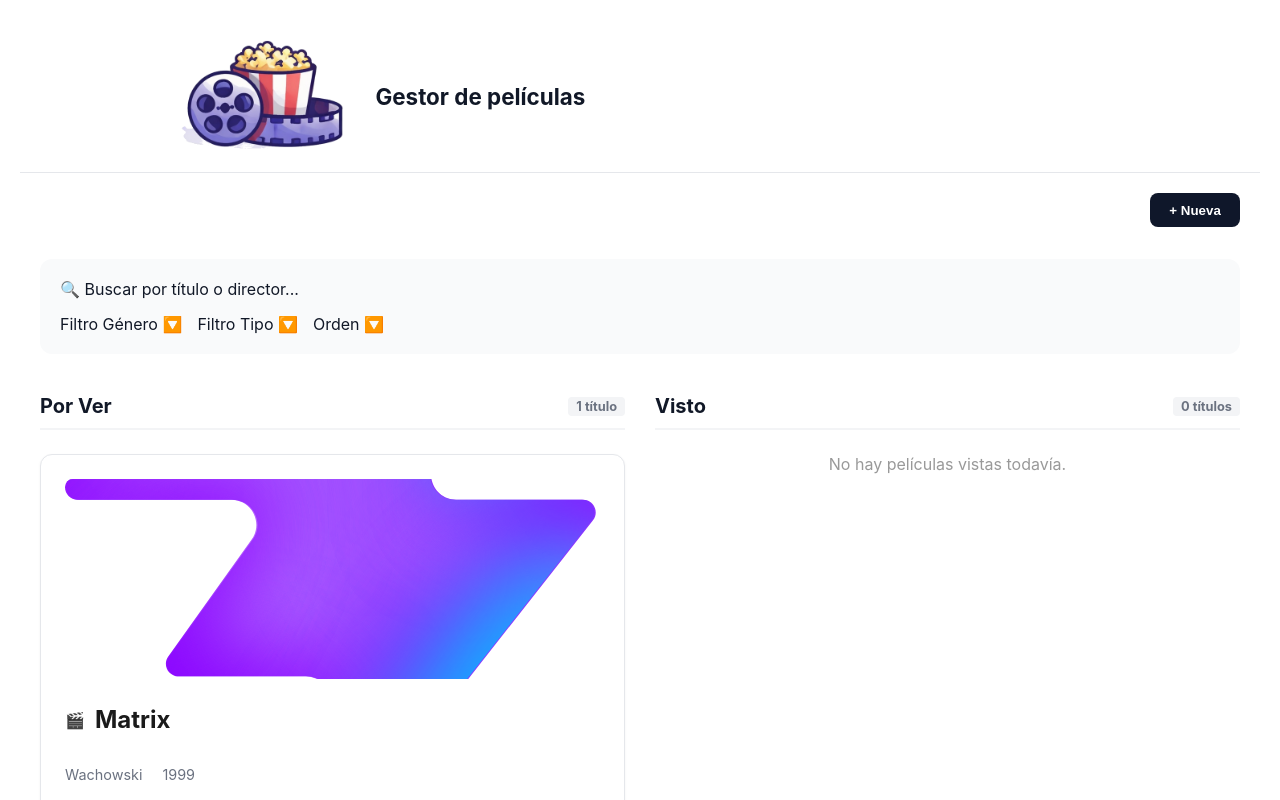
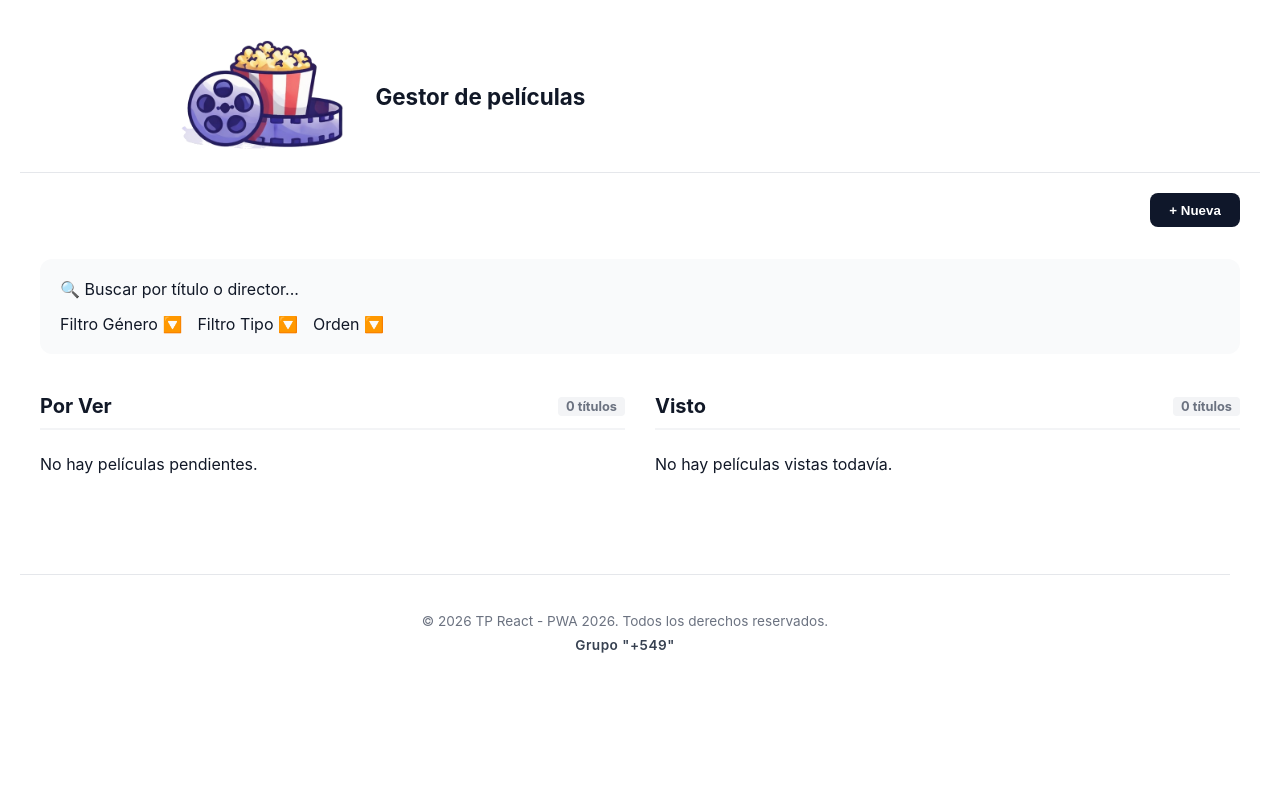
Before and after one commit to sol-bruschi/PWA, a React (Vite) app: page / in a window 1280 px wide. Shown: the top 800 px of the page. Built offline with nearby package versions, Linux system fonts and the light colour scheme.

Commit message:
Configurar el useState para manejar el listado de contenido.

```diff
--- a/src/App.jsx
+++ b/src/App.jsx
@@ -1,3 +1,4 @@
+import { useState, useEffect } from "react";
 import { BrowserRouter, Routes, Route } from "react-router-dom";
 import "./App.css";
 import { Home } from "./Pages/Home/Home";
@@ -7,18 +8,33 @@ import { Header } from "./Components/Header/Header";
 import { Footer } from "./Components/Footer/Footer";
 
 export function App() {
+  const [contenidos, setContenidos] = useState(() => {
+    const almacenados = localStorage.getItem("listado-pwa");
+    return almacenados ? JSON.parse(almacenados) : [];
+  });
+
+  useEffect(() => {
+    localStorage.setItem("listado-pwa", JSON.stringify(contenidos));
+  }, [contenidos]);
+
   return (
     <BrowserRouter>
       <Header />
-      {/* Declaro las rutas */}
       <main>
         <Routes>
-          {/* Route define una ruta específica:
-            path = lo que va en la URL (ej: misitio.com/)
-            element = el componente que se va a mostrar */}
-          <Route path="/" element={<Home />} />
-          <Route path="/create" element={<Create />} />
-          <Route path="/edit/:titulo" element={<Edit />} />
+          {/* PASAMOS LAS PROPS AQUÍ */}
+          <Route
+            path="/"
+            element={<Home contenidos={contenidos} setContenidos={setContenidos} />}
+          />
+          <Route
+            path="/create"
+            element={<Create contenidos={contenidos} setContenidos={setContenidos} />}
+          />
+          <Route
+            path="/edit/:titulo"
+            element={<Edit contenidos={contenidos} setContenidos={setContenidos} />}
+          />
         </Routes>
       </main>
       <Footer />
--- a/src/Pages/Create/Create.jsx
+++ b/src/Pages/Create/Create.jsx
@@ -1,15 +1,27 @@
 import { Formulario } from "./../../Components/Formulario/Formulario";
+import { useNavigate } from "react-router-dom";
 
-export const Create = () => {
-  //para pasarle al form
-  const guardarPelicula = (pelicula) => {
-    console.log("¡Datos recibidos en la página Create!", pelicula);
+export const Create = ({ contenidos, setContenidos }) => {
+  const navigate = useNavigate();
+
+  const guardarPelicula = (datosDelForm) => {
+    const peliculaFinal = {
+      ...datosDelForm,
+      id: Date.now(),
+      visto: false
+    };
+
+    setContenidos(prevContenidos => {
+      const base = Array.isArray(prevContenidos) ? prevContenidos : [];
+      return [...base, peliculaFinal];
+    });
+    navigate("/");
   };
 
   return (
     <div className="home-container">
       <h2>Agregar nueva película</h2>
-
+      {/* Conectamos el Formulario con nuestra función */}
       <Formulario alEnviar={guardarPelicula} />
     </div>
   );
--- a/src/Pages/Home/Home.jsx
+++ b/src/Pages/Home/Home.jsx
@@ -3,62 +3,74 @@ import { BotonAccion } from "../../Components/Button/Button";
 import { useNavigate } from "react-router-dom";
 import "./Styles.css";
 
-export const Home = () => {
-  //uso navigate para poder ir del home a create
+export const Home = ({ contenidos }) => {
   const navigate = useNavigate();
+
   const irACreate = () => {
     navigate("/create");
   };
 
+  const listaPorVer = contenidos.filter(item => item.visto === false);
+  const listaVistas = contenidos.filter(item => item.visto === true);
+
   return (
     <div className="home-container">
       <header className="home-header">
-        <BotonAccion texto={"+ Nueva"} onClick={irACreate}></BotonAccion>
+        <BotonAccion texto={"+ Nueva"} onClick={irACreate} />
       </header>
+
       <section className="filtros-seccion">
-        <div className="buscador-simulado">
-          🔍 Buscar por título o director...
-        </div>
+        <div className="buscador-simulado">🔍 Buscar por título o director...</div>
         <div className="filtros-row">
           <span>Filtro Género 🔽</span>
           <span>Filtro Tipo 🔽</span>
           <span>Orden 🔽</span>
         </div>
       </section>
-      {/* 3. El Grid de dos columnas */}
+
       <main className="columnas-grid">
 
         {/* Columna IZQUIERDA: Por Ver */}
         <section className="columna">
           <div className="columna-titulo">
             <span>Por Ver</span>
-            <span className="contador-badge">1 título</span>
+            <span className="contador-badge">{listaPorVer.length} títulos</span>
           </div>
 
-          <CardPrincipal
-            pelicula={{
-              titulo: "Matrix",
-              sinopsis: "Un hacker descubre la verdad sobre su realidad.",
-              director: "Wachowski",
-              anio: "1999",
-              urlImagen: "./../../../public/favicon.svg",
-            }}
-            iconoTitulo={"🎬"}
-          />
+          {listaPorVer.length === 0 ? (
+            <p className="mensaje-vacio">No hay películas pendientes.</p>
+          ) : (
+            listaPorVer.map((peli) => (
+              <CardPrincipal
+                key={peli.id}
+                pelicula={peli}
+                iconoTitulo={peli.tipo === "serie" ? "📺" : "🎬"}
+              />
+            ))
+          )}
         </section>
 
         {/* Columna DERECHA: Visto */}
         <section className="columna">
           <div className="columna-titulo">
             <span>Visto</span>
-            <span className="contador-badge">0 títulos</span>
+            <span className="contador-badge">{listaVistas.length} títulos</span>
           </div>
-          {/* Aquí irían las pelis ya vistas */}
-          <p style={{color: '#999', textAlign: 'center'}}>No hay películas vistas todavía.</p>
+
+          {listaVistas.length === 0 ? (
+            <p className="mensaje-vacio">No hay películas vistas todavía.</p>
+          ) : (
+            listaVistas.map((peli) => (
+              <CardPrincipal
+                key={peli.id}
+                pelicula={peli}
+                iconoTitulo={peli.tipo === "serie" ? "📺" : "🎬"}
+              />
+            ))
+          )}
         </section>
 
       </main>
-
     </div>
   );
 };
```
